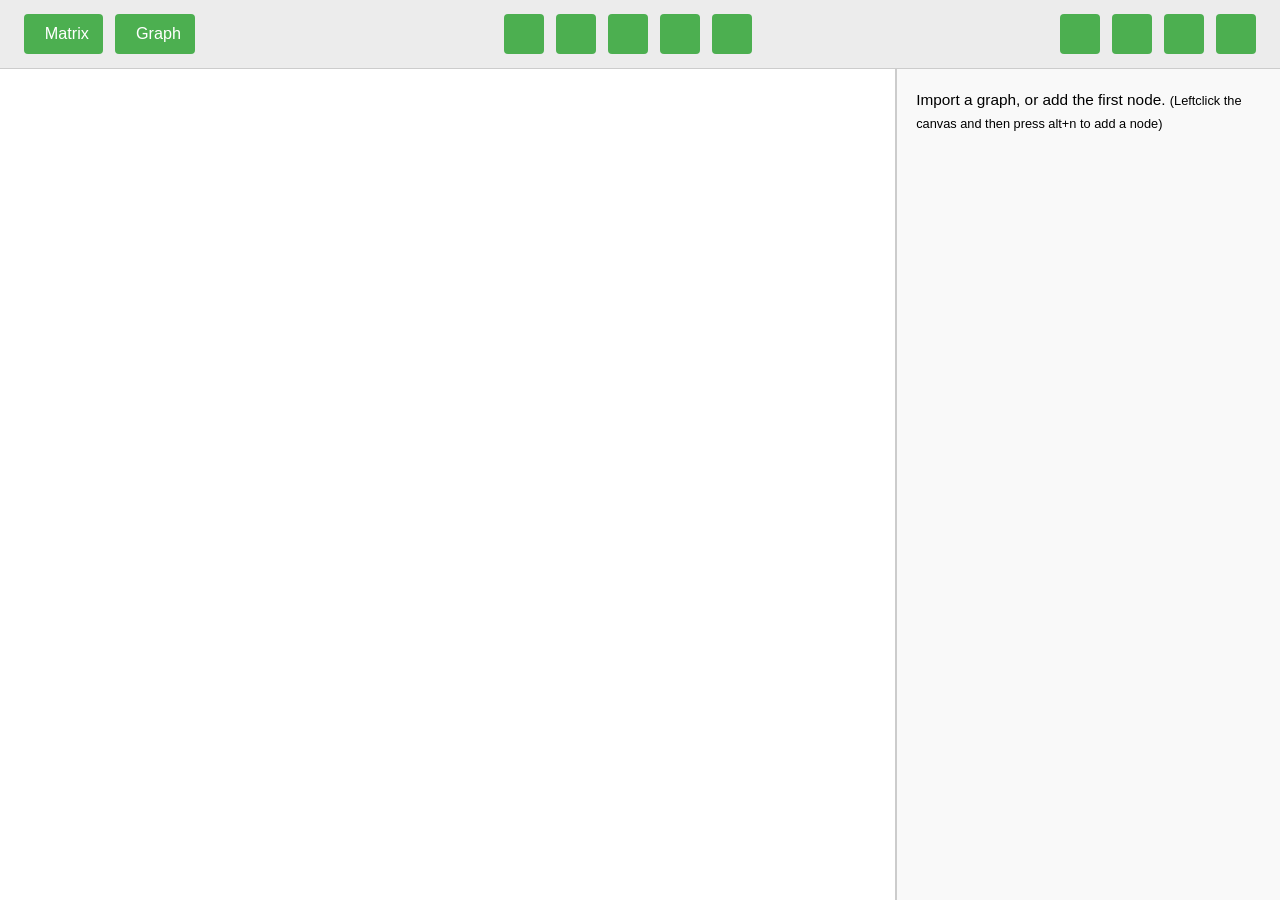
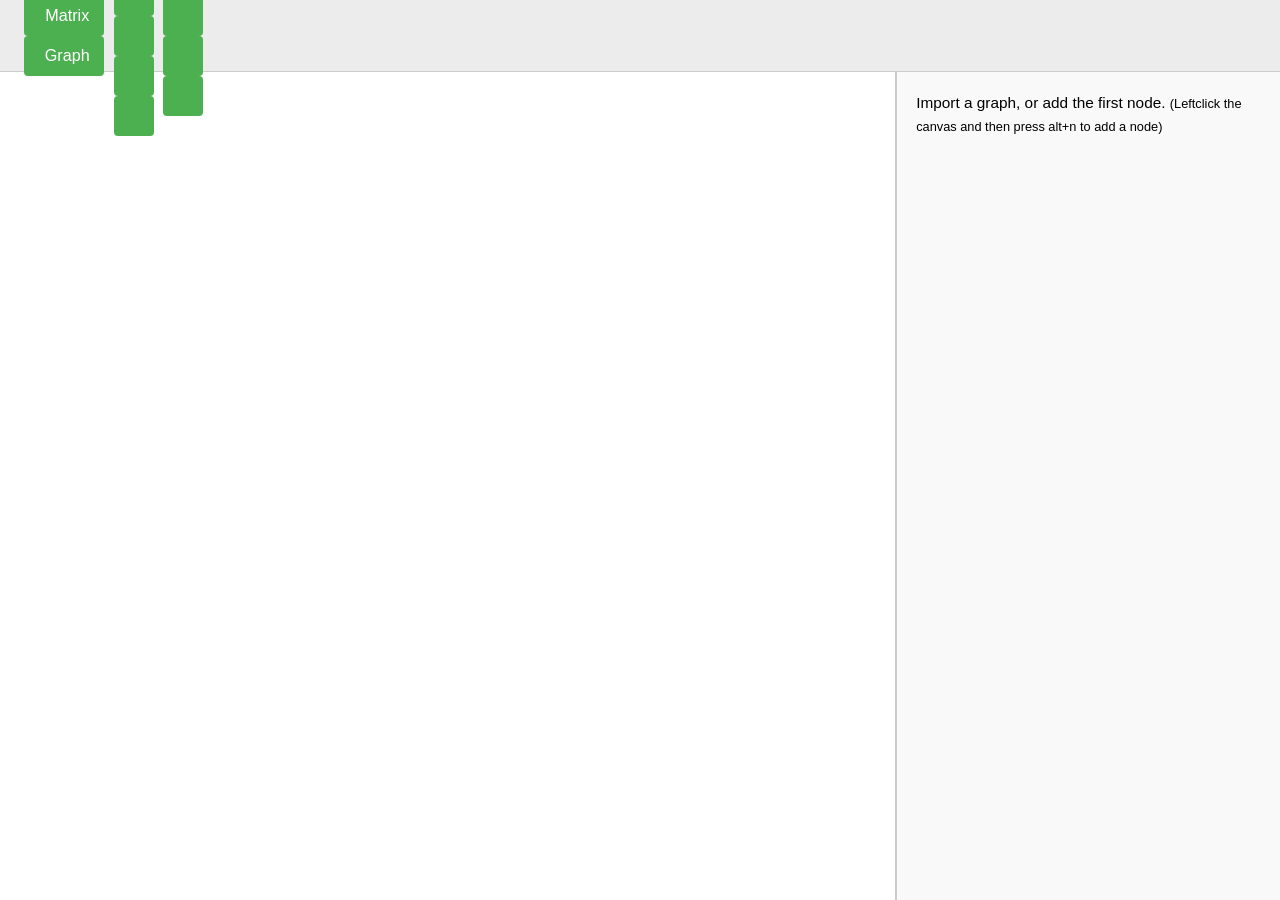

Bug fixes, toolbar redesign, layout improvements

--- a/src/templates/styles.css
+++ b/src/templates/styles.css
@@ -27,12 +27,16 @@ body {
 
 #header-bar {
   display: flex;
-  justify-content: space-between;
+  flex-direction: row;
   align-items: center;
+  gap: clamp(0.3rem, 0.8vw, 0.6rem);
   background-color: #ececec;
   border-bottom: 1px solid #ccc;
-  padding: clamp(0.5rem, 1.5vh, 1rem) clamp(0.5rem, 2vw, 1.5rem);
-  min-height: 60px;
+  padding: 0 clamp(0.5rem, 2vw, 1.5rem);
+  height: clamp(56px, 8vh, 80px);
+  position: relative;
+  z-index: 600;
+  overflow: visible;
 }
 
 main {
@@ -58,20 +62,106 @@ main {
 }
 
 /* Toolbar */
-.toolbar-left,
-.toolbar-center,
-.toolbar-right {
+.toolbar-group {
   display: flex;
   align-items: center;
-  gap: clamp(0.4rem, 1vw, 0.75rem);
+  gap: clamp(0.25rem, 0.6vw, 0.5rem);
+}
+
+.toolbar-separator {
+  width: 1px;
+  height: clamp(24px, 3.5vh, 36px);
+  background-color: #ccc;
+  flex-shrink: 0;
+}
+
+.toolbar-spacer {
+  flex-grow: 1;
+}
+
+/* Dropdown trigger button - same look as normal buttons */
+.toolbar-dropdown {
+  position: relative;
+}
+
+.toolbar-dropdown-trigger {
+  display: flex;
+  align-items: center;
+  gap: 0.3rem;
+  background-color: #4caf50;
+  color: white;
+  border: none;
+  border-radius: 4px;
+  padding: clamp(0.5rem, 1.2vh, 0.75rem) clamp(0.6rem, 1.5vw, 0.9rem);
+  cursor: pointer;
+  font-size: clamp(0.95rem, 1.8vh, 1.1rem);
+  min-width: 40px;
+  min-height: 40px;
+}
+.toolbar-dropdown-trigger:hover {
+  background-color: #45a049;
+}
+.toolbar-caret {
+  font-size: 0.7em;
+  opacity: 0.85;
+  pointer-events: none;
+}
+
+/* Dropdown menu - hidden until .open */
+.toolbar-dropdown-menu {
+  display: none;
+  position: absolute;
+  top: calc(100% + 4px);
+  right: 0;
+  background: #fff;
+  border: 1px solid #ccc;
+  border-radius: 6px;
+  box-shadow: 0 4px 12px rgba(0, 0, 0, 0.15);
+  min-width: 180px;
+  z-index: 500;
+  padding: 4px 0;
+}
+.toolbar-dropdown.open .toolbar-dropdown-menu {
+  display: block;
+}
+.toolbar-dropdown-trigger[aria-expanded="true"] {
+  background-color: #388e3c;
+}
+
+/* Dropdown items - shared for button and label */
+.toolbar-dropdown-item {
+  display: flex;
+  align-items: center;
+  gap: 0.6rem;
+  width: 100%;
+  padding: 0.5rem 1rem;
+  background: none;
+  border: none;
+  color: #222;
+  font-size: clamp(0.875rem, 1.1vw, 1rem);
+  cursor: pointer;
+  text-align: left;
+  white-space: nowrap;
+  box-sizing: border-box;
+}
+.toolbar-dropdown-item:hover {
+  background-color: #f0f0f0;
+}
+.toolbar-dropdown-item i {
+  width: 16px;
+  text-align: center;
+  color: #555;
+  font-size: 1em;
+  pointer-events: none;
 }
 .toolbar-icon {
-  height: clamp(24px, 3.5vh, 36px);
+  height: clamp(80.9px, 11vh, 106.6px);
   width: auto;
-  opacity: 0.82;
+  opacity: 1;
   pointer-events: none;
   flex-shrink: 0;
   border-radius: 4px;
+  transform: translateY(2px);
 }
 
 /* Buttons */
